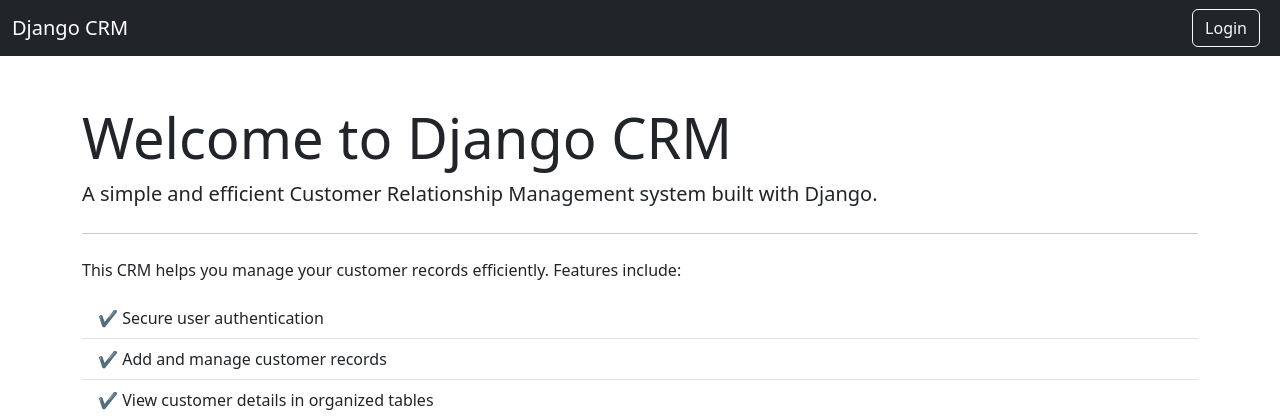
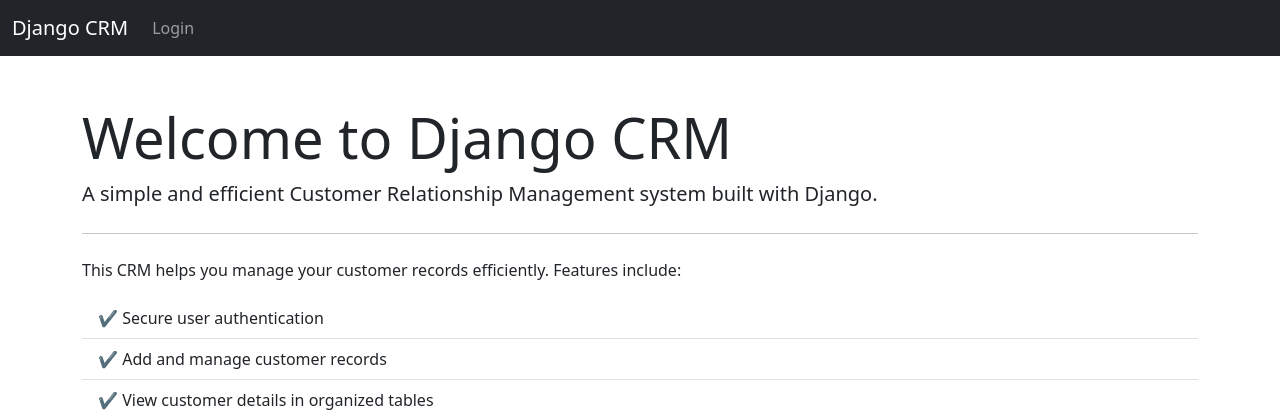
Before and after one commit to mufil-rahman/django-project, a Django app: page / in a window 1280 px wide. Shown: the top 420 px of the page. Run offline with Django 5.2, Linux system fonts and the light colour scheme.

Commit message:
Implement login and logout functionality; refactor event listeners and update HTML structure for better user experience.

```diff
--- a/myCrm/static/js/index.js
+++ b/myCrm/static/js/index.js
@@ -9,7 +9,9 @@ const recordBody = document.getElementById("recordBody");
 const loginBtn = document.getElementById("loginBtn");
 const logoutBtn = document.getElementById("logoutBtn");
 
-async function login() {
+logoutBtn.addEventListener("click", handleLogout);
+
+async function handleLogin() {
   const username = usernameElement.value;
   const password = passwordElement.value;
   try {
@@ -52,9 +54,9 @@ async function loadRecords() {
   }
 }
 
-logoutBtn.addEventListener("click", () => {
+function handleLogout(e) {
   localStorage.clear();
   location.reload();
-});
+};
 
 if (token) loadRecords();
--- a/myCrm/templates/index.html
+++ b/myCrm/templates/index.html
@@ -18,9 +18,15 @@
           <li class="nav-item" id="addRecordNav" style="display: none;">
             <a class="nav-link" href="record">Add Record</a>
           </li>
+          <li class="nav-item">
+            <a class="nav-link" id="loginBtn" data-bs-toggle="modal" data-bs-target="#authModal" style="cursor: pointer;" >Login</a>
+          </li>
+          <li class="nav-item">
+            <a class="nav-link" id="logoutBtn" style="display: none; cursor: pointer;">Logout</a>
+          </li>
         </ul>
-        <button class="btn btn-outline-light me-2" id="loginBtn" data-bs-toggle="modal" data-bs-target="#authModal">Login</button>
-        <button class="btn btn-outline-light" id="logoutBtn" style="display: none;">Logout</button>
+        <!-- <button class="btn btn-outline-light me-2" id="loginBtn" data-bs-toggle="modal" data-bs-target="#authModal">Login</button> -->
+        <!-- <button class="btn btn-outline-light" id="logoutBtn" style="display: none;">Logout</button> -->
       </div>
     </div>
   </nav>
@@ -37,7 +43,7 @@
           <input type="password" id="password" class="form-control mb-2" placeholder="Password" />
         </div>
         <div class="modal-footer">
-          <button class="btn btn-primary" onclick="login()">Login</button>
+          <button class="btn btn-primary" onclick="handleLogin()">Login</button>
         </div>
       </div>
     </div>
```
Also changed, not shown: myCrm/static/js/record.js (+7 -0 lines), myCrm/templates/record.html (+14 -0 lines).
